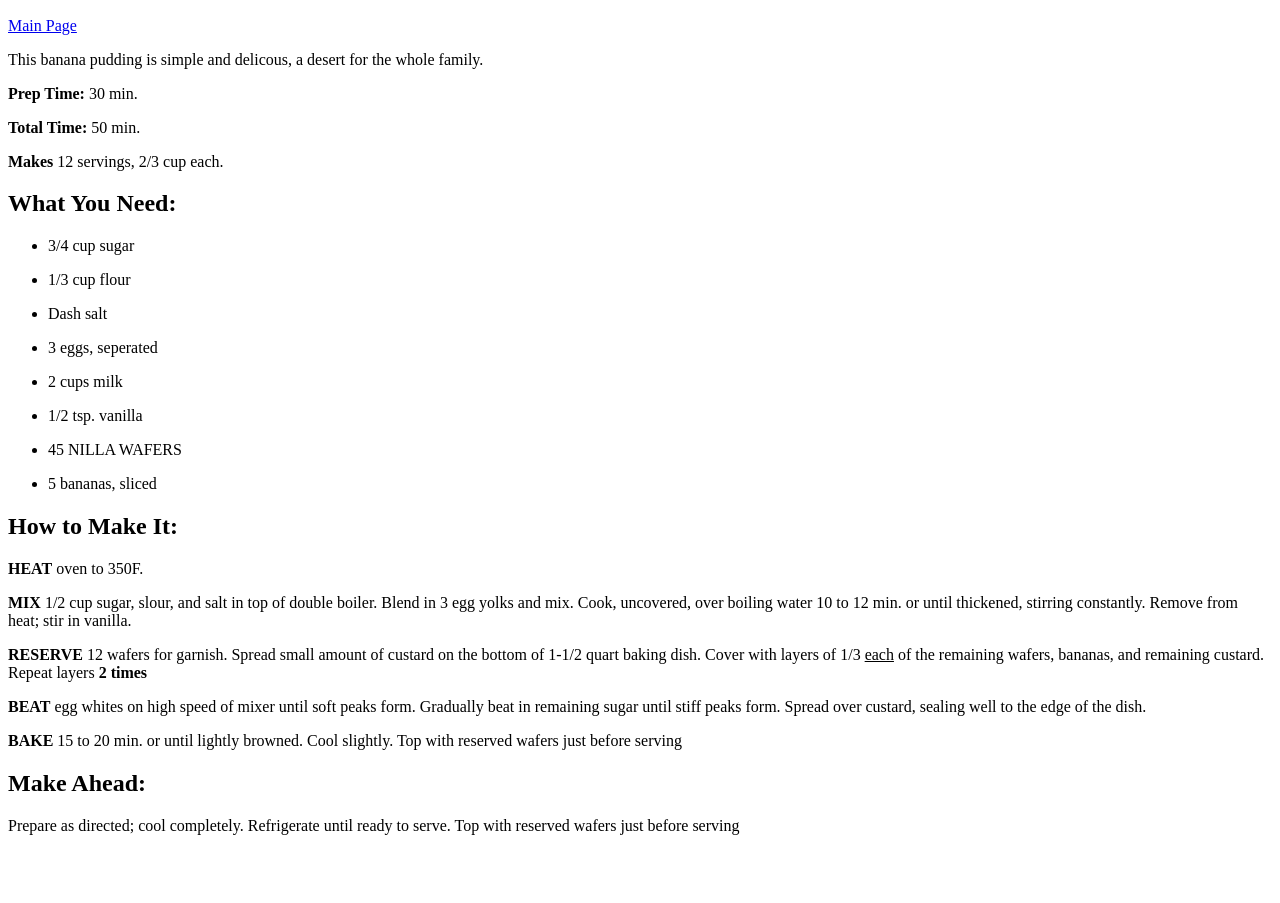
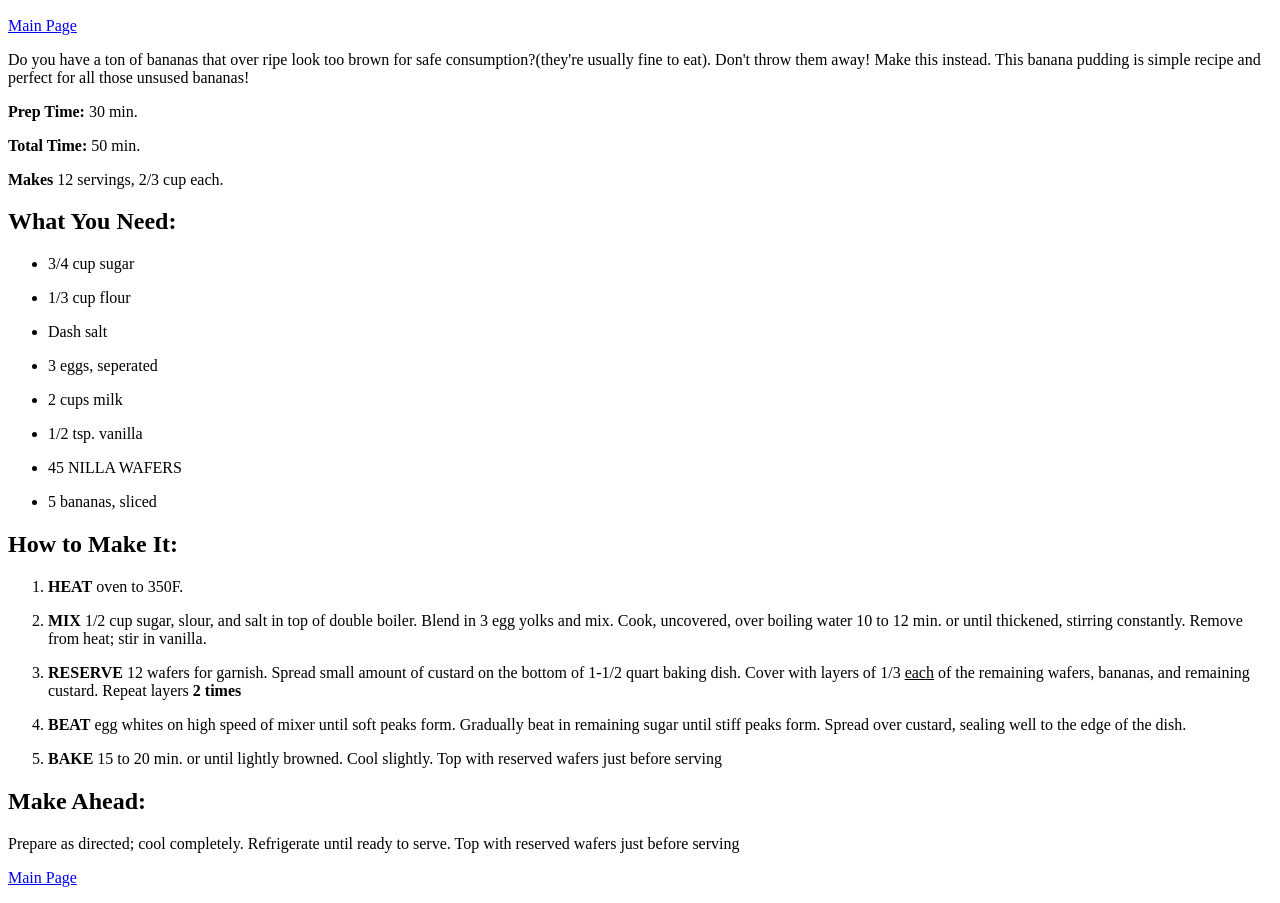
Before and after one commit to TypicallyTristan/odin-recipes, a plain HTML site: page recipes/bananapudding.html in a window 1280 px wide. Shown: the part 294-1197 px from the top of the page. Before the commit the page ends 1145 px from the top, so only its background shows below. Drawn offline with Linux system fonts and the light colour scheme.

Commit message:
Add ol to instructions and edit description

```diff
--- a/recipes/bananapudding.html
+++ b/recipes/bananapudding.html
@@ -7,11 +7,11 @@
 
 <body>
   <h1>Banada Pudding</h1>
-  <img src="../images/banana-pudding.jpg"
+  <img src="../images/banana-pudding.jpg" alt="A picture of delicous banana pudding"
   width="25%"
   height="auto">
   <p><a href="../index.html">Main Page</a></p>
-  <p>This banana pudding is simple and delicous, a desert for the whole family.</p>
+  <p> Do you have a ton of bananas that over ripe look too brown for safe consumption?(they're usually fine to eat). Don't throw them away! Make this instead. This banana pudding is simple recipe and perfect for all those unsused bananas!</p>
 
   <p><strong>Prep Time:</strong> 30 min.</p>
   <p><strong>Total Time:</strong> 50 min.</p>
@@ -28,15 +28,19 @@
     <ul><li>5 bananas, sliced</li></ul>
 
   <h2>How to Make It:</h2>
-  <p><strong>HEAT</strong> oven to 350F.</p>
-  <p><strong>MIX</strong> 1/2 cup sugar, slour, and salt in top of double boiler. Blend in 3 egg yolks and mix. Cook, uncovered, over boiling water 10 to 12 min. or until thickened, stirring constantly. Remove from heat; stir in vanilla.</p>
-  <p><strong>RESERVE</strong> 12 wafers for garnish. Spread small amount of custard on the bottom of 1-1/2 quart baking dish. Cover with layers of 1/3 <u>each</u> of the remaining wafers, bananas, and remaining custard. Repeat layers <strong>2 times</strong></p>
-  <p><strong>BEAT</strong> egg whites on high speed of mixer until soft peaks form. Gradually beat in remaining sugar until stiff peaks form. Spread over custard, sealing well to the edge of the dish.</p>
-  <p><strong>BAKE</strong> 15 to 20 min. or until lightly browned. Cool slightly. Top with reserved wafers just before serving</p>
+    <ol><li><strong>HEAT</strong> oven to 350F.</li>
+
+    <p><li><strong>MIX</strong> 1/2 cup sugar, slour, and salt in top of double boiler. Blend in 3 egg yolks and mix. Cook, uncovered, over boiling water 10 to 12 min. or until thickened, stirring constantly. Remove from heat; stir in vanilla.</li></p>
+
+    <p><li><strong>RESERVE</strong> 12 wafers for garnish. Spread small amount of custard on the bottom of 1-1/2 quart baking dish. Cover with layers of 1/3 <u>each</u> of the remaining wafers, bananas, and remaining custard. Repeat layers <strong>2 times</strong></li></p>
+
+    <p><li><strong>BEAT</strong> egg whites on high speed of mixer until soft peaks form. Gradually beat in remaining sugar until stiff peaks form. Spread over custard, sealing well to the edge of the dish.</li></p>
+
+    <p><li><strong>BAKE</strong> 15 to 20 min. or until lightly browned. Cool slightly. Top with reserved wafers just before serving</li></p></ol>
 
   <h2>Make Ahead:</h2>
     <p>Prepare as directed; cool completely. Refrigerate until ready to serve. Top with reserved wafers just before serving</p>
+
+    <p><a href="../index.html">Main Page</a></p>
 </body>
-
-
 </html>
```
Lines whose indentation alone changed are shown as unchanged.
